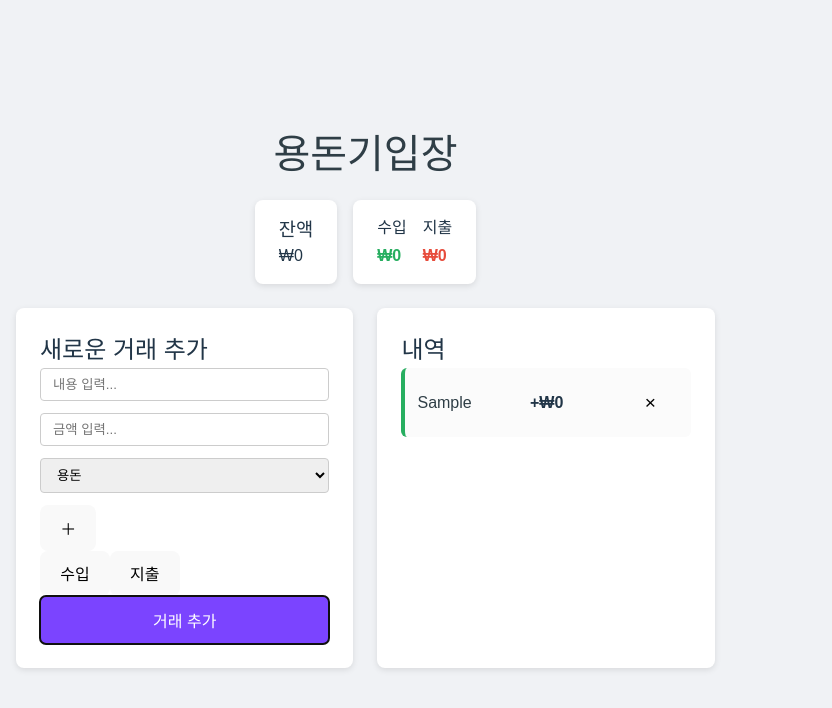
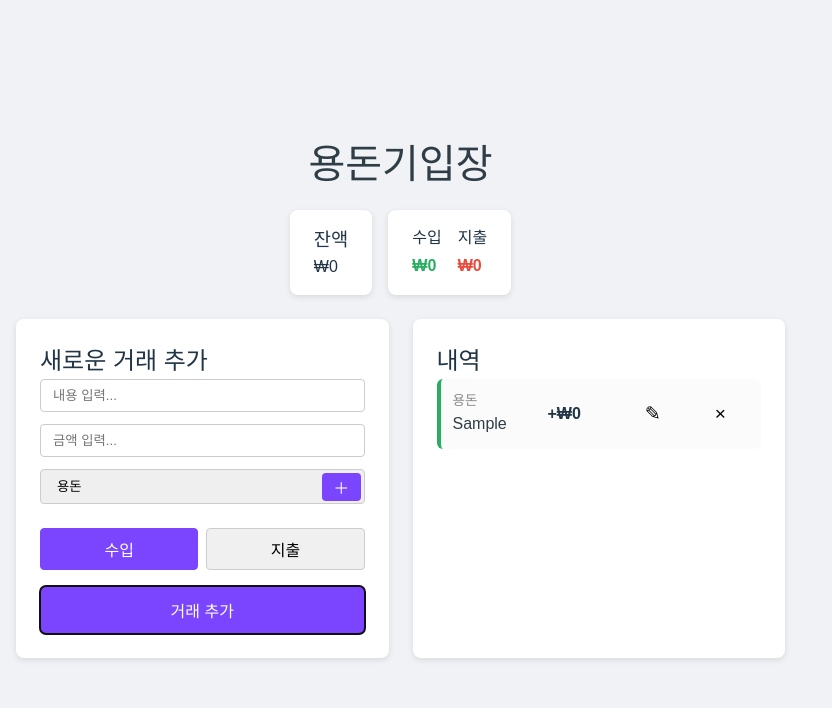
Before and after one commit to hyonun321/money-log, a React (Vite) app: page / in a window 1280 px wide. Both pictures are taken after typing "Sample" into the empty fields and a click on the button "거래 추가". Shown: the top 708 px of the page, without its empty margins (0-832 px from the left). Built offline with nearby package versions, Linux system fonts and the light colour scheme.

Commit message:
style: 트랜잭션 내역 스타일 수정
- 이상하게 박스 튀어나오는 문제 수정

```diff
--- a/src/components/TransactionItem.tsx
+++ b/src/components/TransactionItem.tsx
@@ -1,30 +1,60 @@
-import React from 'react';
+import React, { useState } from 'react';
 import { Transaction } from '../types';
 
 interface Props {
   transaction: Transaction;
+  onEdit: (tx: Transaction) => void;
   onDelete: (id: number) => void;
 }
 
-export default function TransactionItem({ transaction, onDelete }: Props) {
+export default function TransactionItem({ transaction, onEdit, onDelete }: Props) {
+  const [isEditing, setIsEditing] = useState(false);
+  const [desc, setDesc] = useState(transaction.description);
+  const [amt, setAmt] = useState(transaction.amount);
+  const [cat, setCat] = useState(transaction.category);
+
+  const saveEdit = () => {
+    onEdit({ ...transaction, description: desc, amount: amt, category: cat });
+    setIsEditing(false);
+  };
+
+  if (isEditing) {
+    return (
+      <div className="transaction-item editing">
+        <input className="edit-input" value={desc} onChange={e => setDesc(e.target.value)} />
+        <input
+             className="edit-input"
+             type="number"
+             value={amt}
+             onChange={e => setAmt(Number(e.target.value))}
+        />
+        <input className="edit-input" value={cat} onChange={e => setCat(e.target.value)} />
+        <button className="btn-save" onClick={saveEdit}>저장</button>
+        <button className="btn-cancel" onClick={() => setIsEditing(false)}>취소</button>
+      </div>
+    );
+  }
+
   const sign = transaction.type === 'income' ? '+' : '-';
 
   return (
     <div className={`transaction-item ${transaction.type}`}>
-      <span className="desc">{transaction.description}</span>
+      <div className="item-left">
+        <span className="category">{transaction.category}</span>
+        <span className="desc">{transaction.description}</span>
+      </div>
       <span className="amount">
         {sign}₩{transaction.amount.toLocaleString()}
       </span>
-      <button
-        className="delete-btn"
-        onClick={() => {
-          if (window.confirm('정말 삭제하시겠습니까?')) {
-            onDelete(transaction.id);
-          }
-        }}
-      >
-        ×
-      </button>
+      <div className="item-right">
+        <button className="edit-btn" onClick={() => setIsEditing(true)}>✎</button>
+        <button
+          className="delete-btn"
+          onClick={() => {
+            if (confirm('정말 삭제하시겠습니까?')) onDelete(transaction.id);
+          }}
+        >×</button>
+      </div>
     </div>
   );
 }
--- a/src/styles.css
+++ b/src/styles.css
@@ -1,39 +1,327 @@
-* { box-sizing: border-box; margin: 0; padding: 0; }
-body { font-family: 'Noto Sans KR', sans-serif; background: #f0f2f5; }
-.container { max-width: 900px; margin: 40px auto; padding: 0 16px; }
-h1 { text-align: center; color: #2f3e46; font-size: 2.5rem; margin-bottom: 24px; }
-.balance-container { display: flex; flex-wrap: wrap; gap: 16px; justify-content: center; margin-bottom: 24px; }
-.balance, .summary { background: #fff; padding: 16px 24px; border-radius: 8px; box-shadow: 0 2px 6px rgba(0,0,0,0.1); }
-.summary { display: flex; gap: 16px; }
-.summary div p { margin-top: 4px; font-weight: bold; }
+/* ==================== 기본 리셋 & 베이스 ==================== */
+* {
+  box-sizing: border-box;
+  margin: 0;
+  padding: 0;
+}
+body {
+  font-family: 'Noto Sans KR', sans-serif;
+  background: #f0f2f5;
+}
+
+/* ==================== 레이아웃 컨테이너 ==================== */
+.container {
+  max-width: 900px;
+  margin: 40px auto;
+  padding: 0 16px;
+}
+h1 {
+  text-align: center;
+  color: #2f3e46;
+  font-size: 2.5rem;
+  margin-bottom: 24px;
+}
+
+/* ==================== 밸런스 박스 ==================== */
+.balance-container {
+  display: flex;
+  flex-wrap: wrap;
+  gap: 16px;
+  justify-content: center;
+  margin-bottom: 24px;
+}
+.balance, .summary {
+  background: #fff;
+  padding: 16px 24px;
+  border-radius: 8px;
+  box-shadow: 0 2px 6px rgba(0, 0, 0, 0.1);
+}
+.summary {
+  display: flex;
+  gap: 16px;
+}
+.summary div p {
+  margin-top: 4px;
+  font-weight: bold;
+}
 .summary .income p { color: #27ae60; }
 .summary .expense p { color: #e74c3c; }
-.main { display: flex; flex-wrap: wrap; gap: 24px; }
-.form-box, .list-box { flex: 1 1 320px; background: #fff; padding: 24px; border-radius: 8px; box-shadow: 0 2px 6px rgba(0,0,0,0.1); max-height: 600px; overflow-y: auto; }
-.transaction-form input, .transaction-form select { width: 100%; padding: 8px 12px; margin-bottom: 12px; border: 1px solid #ccc; border-radius: 4px; transition: border-color .2s; }
-.transaction-form input:focus, .transaction-form select:focus { border-color: #7b44ff; outline: none; }
-.new-category { display: flex; gap: 8px; margin-bottom: 12px; }
-.new-category input { flex:1; }
-.new-category button { padding: 8px 12px; background:#7b44ff; color:#fff; border:none; border-radius:4px; cursor:pointer; transition: background .2s; }
-.new-category button:hover { background:#5e30cc; }
-.type-selector { display: flex; gap: 16px; margin-bottom: 16px; }
-.add-btn { width: 100%; padding: 12px; background: #7b44ff; color: #fff; border: none; border-radius: 6px; font-size: 1rem; cursor: pointer; transition: background .2s, transform .1s; }
-.add-btn:hover { background: #5e30cc; transform: translateY(-2px); }
-.transaction-list { display: flex; flex-direction: column; gap: 8px; }
-.transaction-item { display: flex; justify-content: space-between; align-items: center; padding: 12px; border-radius: 6px; background: #fbfbfb; border-left: 4px solid transparent; opacity: 0; animation: fadeIn .3s forwards; }
+
+/* ==================== 메인 영역 ==================== */
+.main {
+  display: flex;
+  flex-wrap: wrap;
+  gap: 24px;
+}
+.form-box, .list-box {
+  flex: 1 1 320px;
+  background: #fff;
+  padding: 24px;
+  border-radius: 8px;
+  box-shadow: 0 2px 6px rgba(0, 0, 0, 0.1);
+  max-height: 600px;
+  overflow-y: auto;
+}
+.list-box {
+  overflow-x: hidden;  /* 가로 스크롤 제거 */
+}
+
+/* ==================== 폼 & 인풋 ==================== */
+.transaction-form input,
+.transaction-form select {
+  width: 100%;
+  padding: 8px 12px;
+  margin-bottom: 12px;
+  border: 1px solid #ccc;
+  border-radius: 4px;
+  transition: border-color .2s;
+}
+.transaction-form input:focus,
+.transaction-form select:focus {
+  border-color: #7b44ff;
+  outline: none;
+}
+
+/* 선택 + 카테고리 추가 버튼 묶음 */
+.select-wrap {
+  position: relative;
+  display: flex;
+  margin-bottom: 12px;
+}
+.select-wrap select {
+  flex: 1;
+  padding-right: 36px;
+}
+.btn-add-cat {
+  position: absolute;
+  display:flex;
+  right: 4px;
+  top: 4px;
+  width: 28px;
+  height: 28px;
+  background: #7b44ff;
+  color: #fff;
+  border: none;
+  align-items: center;
+  justify-content: center;
+  border-radius: 4px;
+  cursor: pointer;
+  transition: background .2s;
+}
+.btn-add-cat:hover {
+  background: #5e30cc;
+}
+
+/* 커스텀 라디오 버튼 */
+.radio-group {
+  display: flex;
+  gap: 8px;
+  margin-bottom: 16px;
+}
+.radio-btn {
+  flex: 1;
+  padding: 8px 0;
+  background: #f0f0f0;
+  border: 1px solid #ccc;
+  border-radius: 4px;
+  cursor: pointer;
+  transition: background .2s, color .2s;
+}
+.radio-btn.selected {
+  background: #7b44ff;
+  color: #fff;
+  border-color: #7b44ff;
+}
+
+/* 거래 추가 버튼 */
+.add-btn {
+  width: 100%;
+  padding: 12px;
+  background: #7b44ff;
+  color: #fff;
+  border: none;
+  border-radius: 6px;
+  font-size: 1rem;
+  cursor: pointer;
+  transition: background .2s, transform .1s;
+}
+.add-btn:hover {
+  background: #5e30cc;
+  transform: translateY(-2px);
+}
+
+/* ==================== 거래 리스트 ==================== */
+.transaction-list {
+  display: flex;
+  flex-direction: column;
+  gap: 8px;
+}
+
+/* 기본 거래 아이템 */
+.transaction-item {
+  display: flex;
+  justify-content: space-between;
+  align-items: center;
+  padding: 12px;
+  border-radius: 6px;
+  background: #fbfbfb;
+  border-left: 4px solid transparent;
+  opacity: 0;
+  animation: fadeIn .3s forwards;
+  min-width: 0;  /* flex-shrink 조절 */
+}
 .transaction-item.income { border-color: #27ae60; }
 .transaction-item.expense { border-color: #e74c3c; }
-.transaction-item .item-left { display: flex; flex-direction: column; }
-.transaction-item .category { font-size: .85rem; color: #888; }
-.transaction-item .desc { font-size: 1rem; color: #2f3e46; }
-.transaction-item .amount { font-weight: bold; }
-.transaction-item .item-right { display: flex; gap: 8px; }
-.transaction-item button { background: none; border: none; font-size: 1.2rem; cursor: pointer; transition: color .2s; }
+
+.transaction-item .item-left {
+  display: flex;
+  flex-direction: column;
+}
+.transaction-item .category {
+  font-size: .85rem;
+  color: #888;
+}
+.transaction-item .desc {
+  font-size: 1rem;
+  color: #2f3e46;
+}
+.transaction-item .amount {
+  font-weight: bold;
+}
+.transaction-item .item-right {
+  display: flex;
+  gap: 8px;
+}
+.transaction-item button {
+  background: none;
+  border: none;
+  font-size: 1.2rem;
+  cursor: pointer;
+  transition: color .2s;
+}
 .transaction-item .edit-btn:hover { color: #2980b9; }
 .transaction-item .delete-btn:hover { color: #c0392b; }
-@keyframes fadeIn { to { opacity:1; } }
 
+/* 페이드인 애니메이션 */
+@keyframes fadeIn {
+  to { opacity: 1; }
+}
+
+/* ==================== 편집 모드 ==================== */
+.transaction-item.editing {
+  display: flex;
+  flex-wrap: wrap;
+  gap: 8px;
+  align-items: center;
+  padding: 12px;
+  background: #fff;
+  border-radius: 6px;
+  box-shadow: 0 1px 4px rgba(0, 0, 0, 0.1);
+  min-width: 0;
+}
+.transaction-item.editing .edit-input {
+  flex: 1;
+  min-width: 0;
+  padding: 8px 12px;
+  border: 1px solid #ccc;
+  border-radius: 4px;
+  transition: border-color .2s;
+  margin-bottom: 8px;
+}
+.transaction-item.editing .edit-input:focus {
+  border-color: #7b44ff;
+  outline: none;
+}
+.transaction-item.editing .btn-save,
+.transaction-item.editing .btn-cancel {
+  flex: none;
+  padding: 6px 12px;
+  margin-left: 4px;
+  border: none;
+  border-radius: 4px;
+  cursor: pointer;
+  font-size: .9rem;
+  transition: background .2s;
+}
+.transaction-item.editing .btn-save {
+  background: #27ae60;
+  color: #fff;
+}
+.transaction-item.editing .btn-save:hover {
+  background: #1e8e4a;
+}
+.transaction-item.editing .btn-cancel {
+  background: #e74c3c;
+  color: #fff;
+}
+.transaction-item.editing .btn-cancel:hover {
+  background: #c0392b;
+}
+
+/* ==================== 모달 ==================== */
+.modal-backdrop {
+  position: fixed;
+  top: 0; left: 0; right: 0; bottom: 0;
+  background: rgba(0, 0, 0, 0.4);
+  display: flex;
+  align-items: center;
+  justify-content: center;
+  z-index: 1000;
+}
+.modal {
+  background: #fff;
+  padding: 24px;
+  border-radius: 8px;
+  width: 300px;
+  box-shadow: 0 4px 12px rgba(0, 0, 0, 0.2);
+  animation: popIn .2s ease-out;
+}
+@keyframes popIn {
+  from { transform: scale(0.8); opacity: 0; }
+  to   { transform: scale(1);   opacity: 1; }
+}
+.modal h3 {
+  margin-bottom: 12px;
+  font-size: 1.1rem;
+}
+.modal input {
+  width: 100%;
+  padding: 8px;
+  margin-bottom: 16px;
+  border: 1px solid #ccc;
+  border-radius: 4px;
+}
+.modal-actions {
+  display: flex;
+  justify-content: flex-end;
+  gap: 8px;
+}
+.btn-secondary {
+  padding: 6px 12px;
+  background: #eee;
+  border: none;
+  border-radius: 4px;
+  cursor: pointer;
+}
+.btn-primary {
+  padding: 6px 12px;
+  background: #7b44ff;
+  color: #fff;
+  border: none;
+  border-radius: 4px;
+  cursor: pointer;
+}
+.btn-primary:disabled {
+  background: #ccc;
+  cursor: not-allowed;
+}
+
+/* ==================== 반응형 ==================== */
 @media (max-width: 768px) {
-  .balance-container { justify-content: space-around; }
-  .main { flex-direction: column; }
+  .balance-container {
+    justify-content: space-around;
+  }
+  .main {
+    flex-direction: column;
+  }
 }
```
